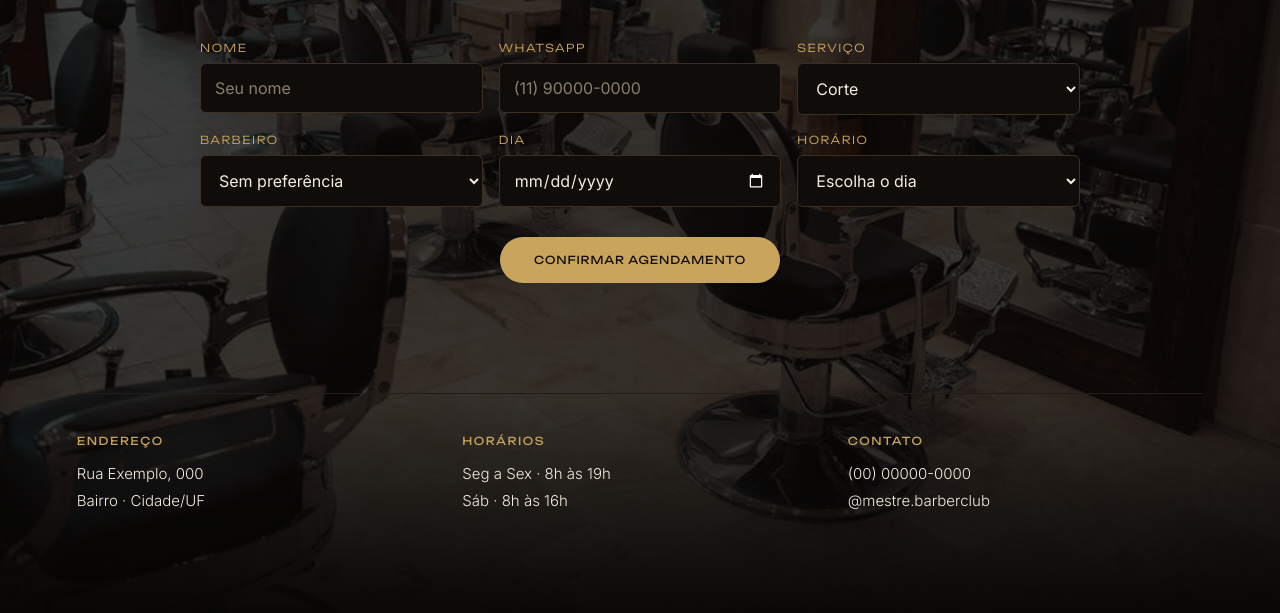
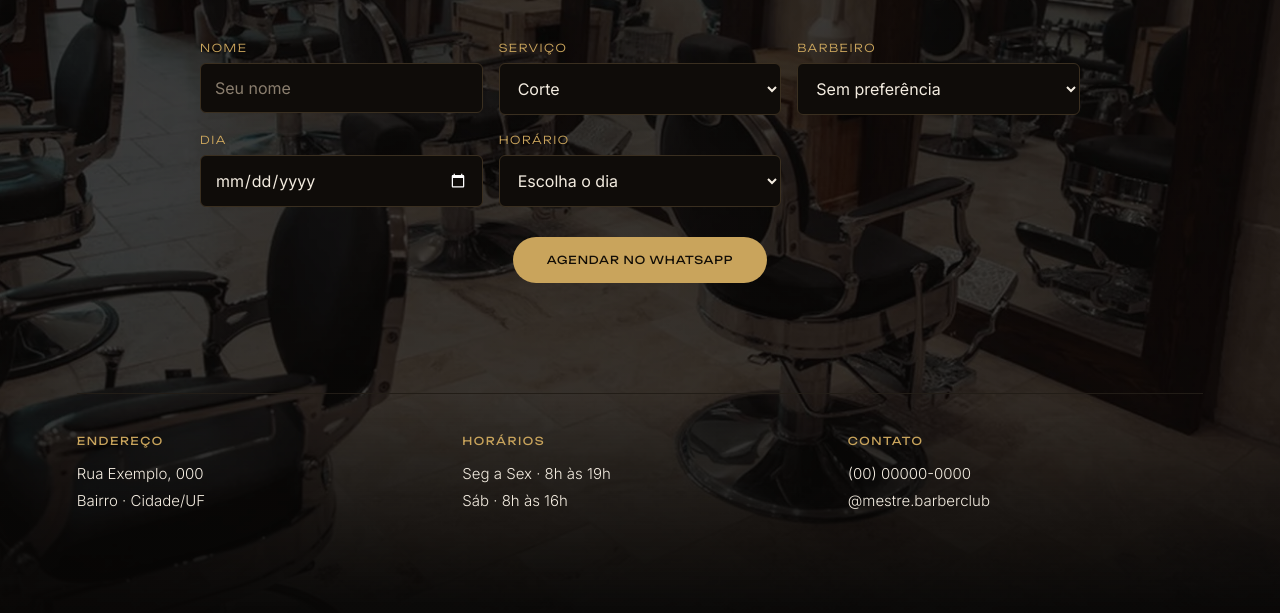
Before and after one commit to Samuka2709/Barbearia, a plain HTML site: page index.html in a window 1280 px wide. Shown: the part 8520-9133 px from the top of the page. Drawn offline with Linux system fonts and the light colour scheme; animation ran at ten frames a second.

Commit message:
Agendamento online desativado (AGENDA_ONLINE=false); formulario segue pelo WhatsApp
Co-Authored-By: Claude Opus 5.5 <noreply@anthropic.com>

```diff
--- a/index.html
+++ b/index.html
@@ -408,7 +408,7 @@ section{padding-inline:max(6vw,calc((100vw - 1320px) / 2))}
     <label>Barbeiro<select name="barbeiro"><option>Sem preferência</option><option>Barbeiro 1</option><option>Barbeiro 2</option><option>Barbeiro 3</option></select></label>
     <label>Dia<input type="date" name="dia" required></label>
     <label>Horário<select name="hora" required></select></label>
-    <button class="btn" type="submit">Confirmar agendamento</button>
+    <button class="btn" type="submit">Agendar no WhatsApp</button>
     <p class="book-err" role="alert" hidden></p>
   </form>
   <div class="book-ok" id="book-ok" hidden tabindex="-1"><p class="k">Horário reservado</p><h3></h3><p class="d"></p><p class="m">A barbearia já recebeu seu agendamento. Se precisar mudar, <a id="book-wa" href="#">fale com a gente no WhatsApp</a>.</p><button type="button" class="btn ghost" id="book-new">Fazer outro agendamento</button></div>
@@ -500,6 +500,7 @@ const f=document.getElementById('book'),dia=f.dia,hora=f.hora,err=f.querySelecto
 const okBox=document.getElementById('book-ok');
 const pad=n=>String(n).padStart(2,'0'),hoje=new Date();
 dia.min=`${hoje.getFullYear()}-${pad(hoje.getMonth()+1)}-${pad(hoje.getDate())}`;
+const AGENDA_ONLINE=false; // true liga o agendamento online (ver README)
 let modo='api',seq=0;
 const say=(t,ok)=>{err.textContent=t;err.className='book-err'+(ok?' ok':'');err.hidden=!t};
 const opts=(list,vazio)=>{hora.innerHTML='';if(!list.length){hora.add(new Option(vazio,''));return}hora.add(new Option('Escolha o horário',''));list.forEach(h=>hora.add(new Option(h)))};
@@ -520,6 +521,7 @@ async function slots(){
   }
   const l=locais();opts(l||[],l?'Sem horários: escolha outro dia':'Fechado aos domingos');
 }
+if(!AGENDA_ONLINE)modoWhats();
 [dia,f.servico,f.barbeiro].forEach(el=>el.addEventListener('change',slots));slots();
 f.addEventListener('submit',async e=>{
   e.preventDefault();say('');
```
Also changed, not shown: 1 other file.
